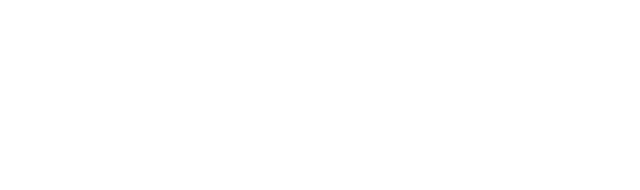
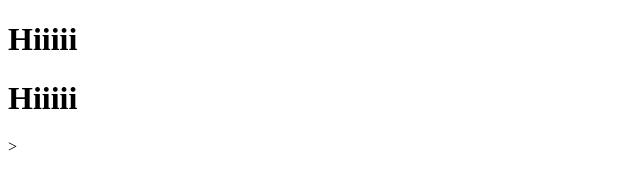
Before and after one commit to giriraj-g0511/Portfolio_Raj, a plain HTML site: page index.html in a window 1280 px wide. Shown: the whole page, without its empty margins (0-640 px from the left). Drawn offline with Linux system fonts and the light colour scheme.

Commit message:
Update index.html

```diff
--- a/index.html
+++ b/index.html
@@ -4,6 +4,8 @@
 	<title></title>
 </head>
 <body>
+	<h1>Hiiiii</h1>
+	<h1>Hiiiii</h1>>
 
 </body>
 </html>
```
